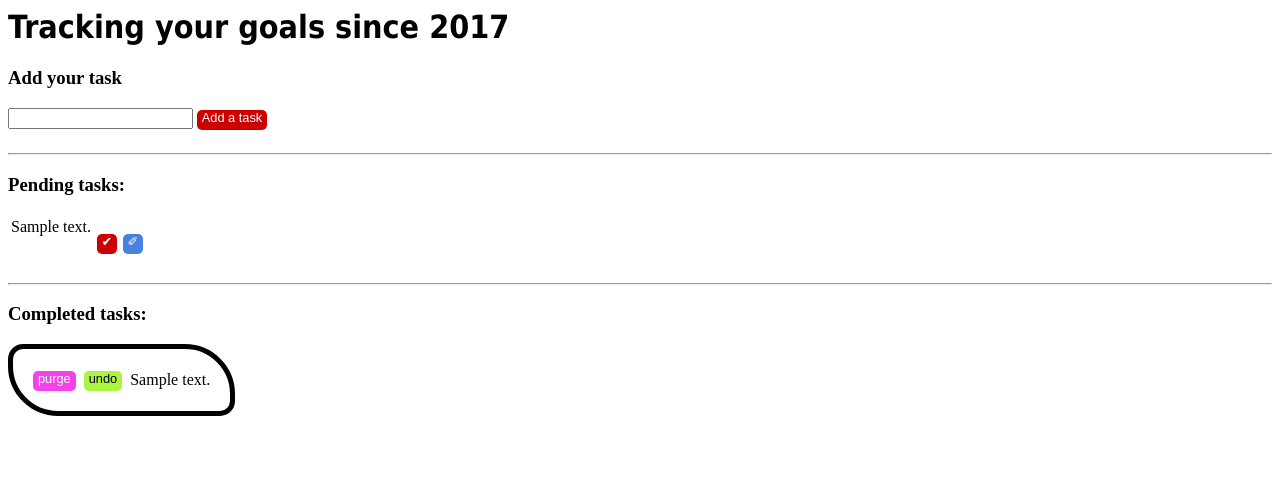
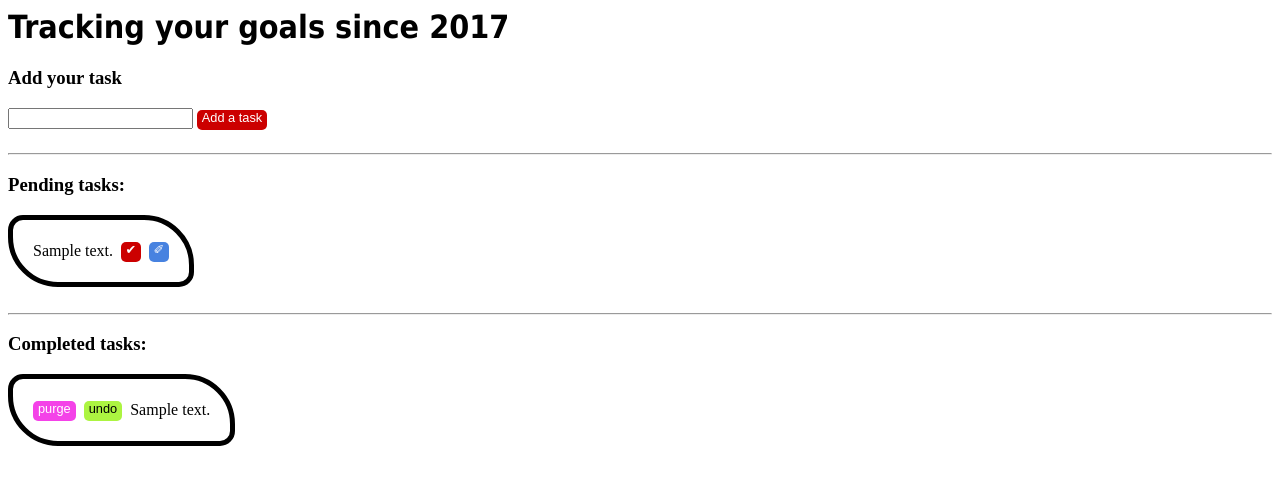
Before and after one commit to AniaMakes/todolist-jquery, a Django app: template mysite/jquerytodolist/templates/jquerytodolist/index.html in a window 1280 px wide. Shown: the top 485 px of the page. Run offline with Django 3.2, Linux system fonts and the light colour scheme; data comes from the database, SQL or seed files in the repository; both versions use the stored data as it was after the commit; tables that the repository leaves empty hold one stand-in row (values such as "Sample post"); the template is opened without the code that fills it: values that come from a table or form of the project are taken from there, most other values are stand-ins (such as "Sample title", 1, 10 or a date in 2020); some libraries are stand-ins or nearby versions.

Commit message:
Broken more things than fixed. Hoping to make it neater. A big mess. Trying to use templates and defining functions as variables to make life easier / have info in one place

```diff
--- a/mysite/jquerytodolist/static/jquerytodolist/script.js
+++ b/mysite/jquerytodolist/static/jquerytodolist/script.js
@@ -8,6 +8,34 @@ var undo_prefix = "undo_complete_";
 var edit_prefix = "edit_task_";
 var save_prefix = "save_task_";
 var cancel_prefix = "cancel_task_";
+
+var markAsDoneAction = function() {
+  var completeID = $(this).attr("name");
+  var completeTask = "task";
+  var prefix_len = complete_prefix.length;
+  var toComplete = completeID.substring(
+      prefix_len,
+  );
+  var idToComplete = completeTask.concat(toComplete);
+
+  console.log(this, completeID, prefix_len, toComplete, idToComplete);
+
+  $.post("/jquerytodolist/", {"completeIDnr" : completeID});
+
+  $(".completedtodos")
+      .append(
+          "<tr id=task{{task.id}} >" +
+          "<td>" +
+          "<div class=deleteSubmission id='deleteSubmission{{task.id}}' name=delete_submission_{{task.id}}>purge</div>" +
+          "</td>" +
+          "<td>" +
+          "<div class= undoCompleteTask id='undo_complete_{{task.id}}' name=undo_complete_{{task.id}}>undo</div>" +
+          "</td>" +
+          '<td>' + (idToComplete) + '</td>');
+
+ // needs fixing to actually find the row to remove
+  $ (".todos").find(idToComplete).remove();
+};
 
 function getCookie(name) {
   var cookieValue = null;
@@ -67,20 +95,32 @@ $(document).ready(function() {
           method : "POST",
           data : "lastIDinDatabase",
           success : function(lastIDinDatabaseReturn) {
-             alert(lastIDinDatabaseReturn);
-             $(".todos").append(
-                 "<tr id><td>" + toAdd +
-                 "</td><td><div class= completeTask id='completeTask" + lastIDinDatabaseReturn +  " ' name=complete_task_" + lastIDinDatabaseReturn + "> &#10004;</div>" +
+
+            // var $newTask = $('#task-template').clone();
+            //$newTask.id (?? not sure how to set the id) = 'task' +
+            // lastIDinDatabaseReturn;
+            // also set task text
+
+            //$(".todos").append($newTask);
+
+            var $item = $("<tr id><td>" + toAdd +
+                          "</td><td><div class= completeTask id='completeTask" +
+                          lastIDinDatabaseReturn + " ' name=complete_task_" +
+                          lastIDinDatabaseReturn + "> &#10004;</div>" +
                           "</td>" +
                           "<td>" +
-                 "<div class=editTask id='editTask" + lastIDinDatabaseReturn + " ' name=edit_task_" + lastIDinDatabaseReturn + ">&#10000;</div>" +
+                          "<div class=editTask id='editTask" +
+                          lastIDinDatabaseReturn + " ' name=edit_task_" +
+                          lastIDinDatabaseReturn + ">&#10000;</div>" +
                           "</td>" +
                           "</tr>");
+            $(".todos").append($item);
             $("#addTaskBox").val("");
+
+            $item.find('.completeTask').click(markAsDoneAction);
           }
         });
       });
-
     }
   });
 });
@@ -94,38 +134,14 @@ $(document).ready(function() {
 //   });
 
 // prints out a list of waiting todos
-$(document).ready(function() { $(".todos").append(past_waiting_todos); });
+//$(document).ready(function() { $(".todos").append(past_waiting_todos); });
 
 // prints out a list of done todos
 //$(document).ready(function() {
 //$(".completedtodos").append(past_tasks_done); });
 
 // clicking Done changes status completed to True
-$(document).ready(function() {
-  $(".completeTask").click(function() {
-    var completeID = $(this).attr("name");
-    var completeTask = "task";
-    var prefix_len = complete_prefix.length;
-    var toComplete = completeID.substring(
-        prefix_len,
-    );
-    var idToComplete = completeTask.concat(toComplete);
-    console.log(this, completeID, prefix_len, toComplete, idToComplete);
-    $.post("/jquerytodolist/", {"completeIDnr" : completeID});
-    $(".completedtodos")
-        .append(
-            "<tr id=task{{task.id}} >" +
-            "<td>" +
-            "<div class=deleteSubmission id='deleteSubmission{{task.id}}' name=delete_submission_{{task.id}}>purge</div>" +
-            "</td>" +
-            "<td>" +
-            "<div class= undoCompleteTask id='undo_complete_{{task.id}}' name=undo_complete_{{task.id}}>undo</div>" +
-            "</td>" +
-            '<td>' + (idToComplete) + '</td>');
-    $(".todos #" + idToComplete).remove();
-
-  });
-});
+$(document).ready(function() { $(".completeTask").click(markAsDoneAction); });
 
 // clicking Undo changes the status completed to False
 $(document).ready(function() {
@@ -148,6 +164,9 @@ $(document).ready(function() {
 $(document).ready(function() {
   $(".deleteSubmission").click(function() {
     var deleteSubmissionID = $(this).attr("name");
+
+    //$(this).parents('.task').attr('id')
+
     var completeTask = "task";
     var prefix_len = delete_prefix.length;
     var toComplete = deleteSubmissionID.substring(
--- a/mysite/jquerytodolist/static/jquerytodolist/style.css
+++ b/mysite/jquerytodolist/static/jquerytodolist/style.css
@@ -1,79 +1,84 @@
 #addTask {
 	display: inline-block;
-    height:20px;
-	width:70px;
-	background-color:#cc0000;
-	font-family:arial;
+	height: 20px;
+	width: 70px;
+	background-color: #cc0000;
+	font-family: arial;
 	font-size: 80%;
-	color:#ffffff;
+	color: #ffffff;
 	border-radius: 5px;
-	text-align:center;
-    vertical-align:top;
-	margin-top:2px;
+	text-align: center;
+	vertical-align: top;
+	margin-top: 2px;
 }
 
-.completeTask{
+.completeTask {
 	display: inline-block;
-    height:20px;
-	width:20px;
-	background-color:#cc0000;
-	font-family:arial;
+	height: 20px;
+	width: 20px;
+	background-color: #cc0000;
+	font-family: arial;
 	font-size: 80%;
-	color:#ffffff;
+	color: #ffffff;
 	border-radius: 5px;
-	text-align:center;
-    vertical-align:top;
-	margin-top:2px;
+	text-align: center;
+	vertical-align: top;
+	margin-top: 2px;
 }
 
-.deleteSubmission{
+.deleteSubmission {
 	display: inline-block;
-    height:20px;
+	height: 20px;
 	/*width:20px;*/
-	background-color:#f442e8;
-	font-family:arial;
+	background-color: #f442e8;
+	font-family: arial;
 	font-size: 80%;
-	color:#ffffff;
+	color: #ffffff;
 	border-radius: 5px;
-	text-align:center;
-    vertical-align:top;
-	margin-top:2px;
+	text-align: center;
+	vertical-align: top;
+	margin-top: 2px;
 	padding-left: 5px;
 	padding-right: 5px;
 }
 
-.undoCompleteTask{
+.hidden {
+	display: none;
+}
+
+.undoCompleteTask {
 	display: inline-block;
-    height:20px;
+	height: 20px;
 	/*width:20px;*/
-	background-color:#acf441;
-	font-family:arial;
+	background-color: #acf441;
+	font-family: arial;
 	font-size: 80%;
-	color:#000000;
+	color: #000000;
 	border-radius: 5px;
-	text-align:center;
-    vertical-align:top;
-	margin-top:2px;
+	text-align: center;
+	vertical-align: top;
+	margin-top: 2px;
 	padding-left: 5px;
 	padding-right: 5px;
 }
 
-
-.editTask{
+.editTask {
 	display: inline-block;
-    height:20px;
-	width:20px;
-	background-color:#4782e0;
-	font-family:arial;
+	height: 20px;
+	width: 20px;
+	background-color: #4782e0;
+	font-family: arial;
 	font-size: 80%;
-	color:#ffffff;
+	color: #ffffff;
 	border-radius: 5px;
-	text-align:center;
-    vertical-align:top;
-	margin-top:2px;
+	text-align: center;
+	vertical-align: top;
+	margin-top: 2px;
 }
 
-tr:nth-child(even) {background-color: #dddddd;}
+tr:nth-child(even) {
+	background-color: #dddddd;
+}
 
 td {
 	padding: 3px;
@@ -90,8 +95,8 @@ form {
 }
 
 .tosdos {
-	font-family:garamond;
-	color:#cc0000;
+	font-family: garamond;
+	color: #cc0000;
 }
 
 h1 {
--- a/mysite/jquerytodolist/templates/jquerytodolist/index.html
+++ b/mysite/jquerytodolist/templates/jquerytodolist/index.html
@@ -1,81 +1,79 @@
 {% load static %}
 
 <head>
-    <script src="https://ajax.googleapis.com/ajax/libs/jquery/3.2.1/jquery.min.js"></script>
-    <!-- <script>
-        var first_todo_id = '{{waiting_todos.0.id}}';
-    </script> -->
+	<!-- imports jquery library-->
+	<script src="https://ajax.googleapis.com/ajax/libs/jquery/3.2.1/jquery.min.js">
 
-    <script>
-        var lastIDinDatabaseReturn = lastIDinDatabaseReturn;
-    </script>
-
-    <script>
-        var past_waiting_todos = "";
-            "<table>"
-    	    {% for task in waiting_todos %}
-                past_waiting_todos += "<tr id=task{{task.id}} >" + "<td>" +
-                 '{{task.task_text}}'
-                + "</td>" + "<td>" +
-                "<div class= completeTask id='completeTask{{task.id}}' name=complete_task_{{task.id}}>&#10004;</div>" +
-                "</td>" + "<td>" +
-                "<div class=editTask id='editTask{{task.id}}' name=edit_task_{{task.id}}>&#10000;</div>"
-                + "</td>"+ "</tr>" ;
-        	{% endfor %}
-            "</table>"
-    </script>
-
-    <script>
-        var past_tasks_done = "";
-            "<table>"
-    	    {% for task in tasks_done %}
-                past_tasks_done +=
-                "<tr id=task{{task.id}} >" +
-                "<td>" +
-                "<div class=deleteSubmission id='deleteSubmission{{task.id}}' name=delete_submission_{{task.id}}>purge</div>" +
-                "</td>" +
-                "<td>" +
-                "<div class= undoCompleteTask id='undo_complete_{{task.id}}' name=undo_complete_{{task.id}}>undo</div>" +
-                "</td>" +
-                "<td>" +
-                '{{task.task_text}}' +
-                "</td>" +
-                "</tr>" ;
-        	{% endfor %}
-            "</table>"
 
 	</script>
+	<!-- point the file to use script.js as a source for code -->
+	<script type="text/javascript" src={% static "jquerytodolist/script.js" %}>
 
 
-    <script type="text/javascript" src={% static "jquerytodolist/script.js" %}></script>
+	</script>
+	<!-- links the stylesheet to index.html -->
 	<link rel="stylesheet" type="text/css" href="{% static 'jquerytodolist/style.css' %}" />
 </head>
 
 <body>
-
 	<h1 id='h1'>Tracking your goals since 2017</h1>
 
 	<h3>Add your task</h3>
+	<!-- creates a text input box to collect new tasks -->
 	<form name="todosinput">
-        <input id="addTaskBox" type="text" name="taskText"/>
+		<input id="addTaskBox" type="text" name="taskText" />
 	</form>
+
+	<!-- creates a button to submit tasks -->
 	<div id="addTask">Add a task</div>
+
 	<br />
 	<hr />
 	<h3>Pending tasks:</h3>
-    <div class="todos"></div>
+
+	<!-- creates a table of tasks which are not completed -->
+
+	<table class="todos">
+		{% for task in waiting_todos %}
+		<tr id=task{{task.id}}>
+			<td> {{task.task_text}} </td>
+			<td>
+				<div class=completeTask  name=complete_task_{{task.id}}>&#10004;</div>
+			</td>
+			<td>
+				<div class=editTask
+				 name=edit_task_{{task.id}}>&#10000;</div>
+			</td>
+		</tr> {% endfor %}
+	</table>
+
+	<!-- creates a template table of tasks which are not completed -->
+	<table class="hidden">
+		<tr class="templatePendingTask">
+			<td> {{task.task_text}} </td>
+			<td>
+				<div class=completeTask  name=complete_task_{{task.id}}>&#10004;</div>
+			</td>
+			<td>
+				<div class=editTask
+				name=edit_task_{{task.id}}>&#10000;</div>
+			</td>
+		</tr>
+	</table>
+
 	<br />
 	<hr />
 	<h3>Completed tasks:</h3>
-    <div class="completedtodos">
-    <table>
+
+	<!-- creates a table of tasks which are completed -->
+	<table class="completedtodos">
 		{% for task in tasks_done %}
-            <tr id=task{{task.id}}>
+		<tr data-id="{{task.id}}">
 			<td>
-            		<div class="deleteSubmission" id='deleteSubmission{{task.id}}' name="delete_submission_{{task.id}}">purge</div>
+				<div class="deleteSubmission" name="delete_submission_{{task.id}}">purge</div>
 			</td>
 			<td>
-            		<div class= "undoCompleteTask" id='undo_complete_{{task.id}}' name="undo_complete_{{task.id}}">undo</div>
+				<div class="undoCompleteTask"  name="undo_complete_{{task.id}}">undo</div>
 			</td>
 			<td>
 				{{task.task_text}}
@@ -83,6 +81,21 @@
 		</tr>
 		{% endfor %}
 	</table>
-    </div>
+
+<!-- template for the table of tasks which are completed -->
+	<table class="hidden">
+		<tr class="templateCompletedTask" data-id="TBA">
+			<td>
+				<div class="deleteSubmission" name="delete_submission_{{task.id}}">purge</div>
+			</td>
+			<td>
+				<div class="undoCompleteTask" name="undo_complete_{{task.id}}">undo</div>
+			</td>
+			<td>
+				{{task.task_text}}
+			</td>
+		</tr>
+	</table>
+
 
 </body>
```
Also changed, not shown: mysite/db.sqlite3. Lines whose indentation alone changed are shown as unchanged.
